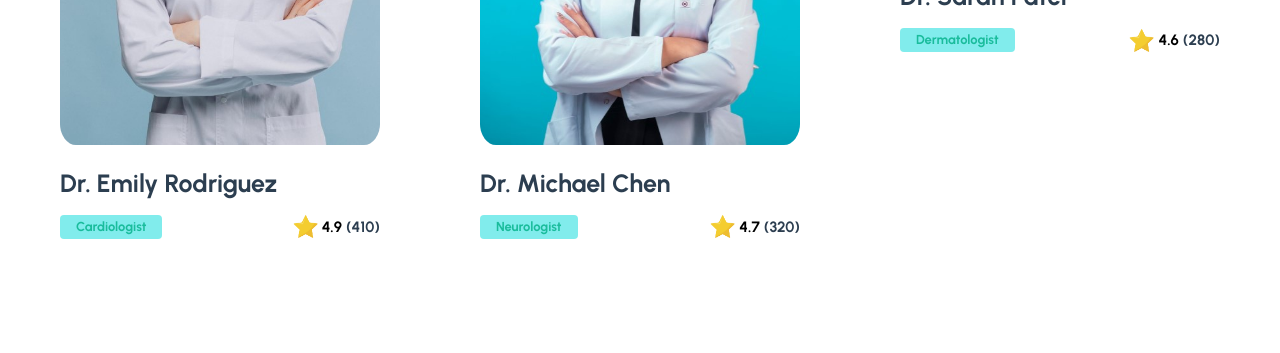
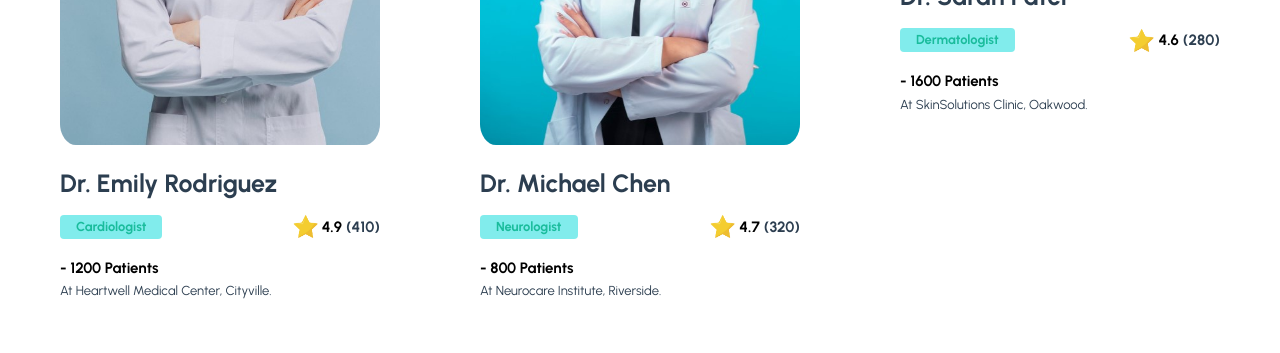
Before and after one commit to RavinduKavinda/doctor-appointment-booking, a React (Vite) app in the folder frontend/: page / in a window 1280 px wide. Shown: the part 4443-4796 px from the top of the page. Built offline with nearby package versions, Linux system fonts and the light colour scheme; a web font is replaced by a local one.

Commit message:
total patients

```diff
--- a/frontend/src/components/Doctors/DoctorCard.jsx
+++ b/frontend/src/components/Doctors/DoctorCard.jsx
@@ -1,7 +1,7 @@
 import React from 'react';
 import star from '../../assets/images/star.jpg';
 
-
+{/*best doctors*/}
 const DoctorCard = ({doctor}) => {
 
     const {
@@ -36,6 +36,17 @@ const DoctorCard = ({doctor}) => {
             </div>
         </div>
 
+        {/*total patients*/}
+        <div className='mt-[10px] lg:mt-4 flex items-center justify-between'>
+            <div>
+                <h3 className="flex items-center text-[15px] font-bold text-textColor">
+                    - {totalPatients} Patients
+                </h3>
+                <p className="text-[13px] leading-6 font-[400] text-headingColor">
+                    At {hospital}
+                </p>
+            </div>
+        </div>
     </div>
   );
 }
```
